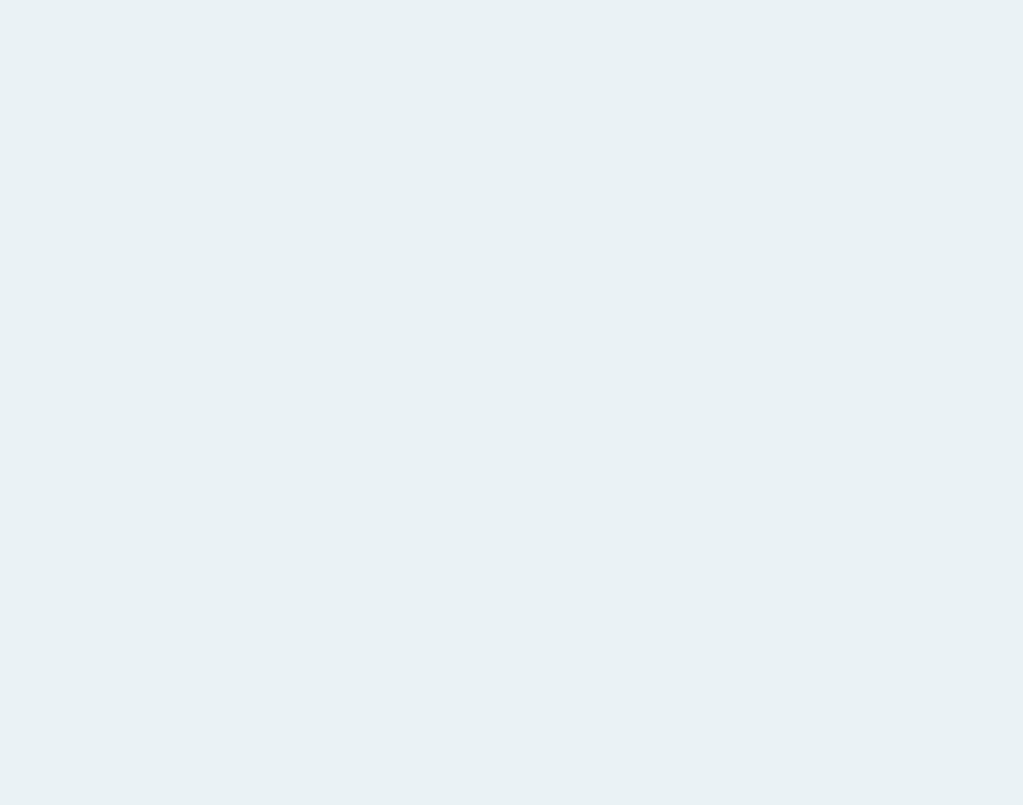
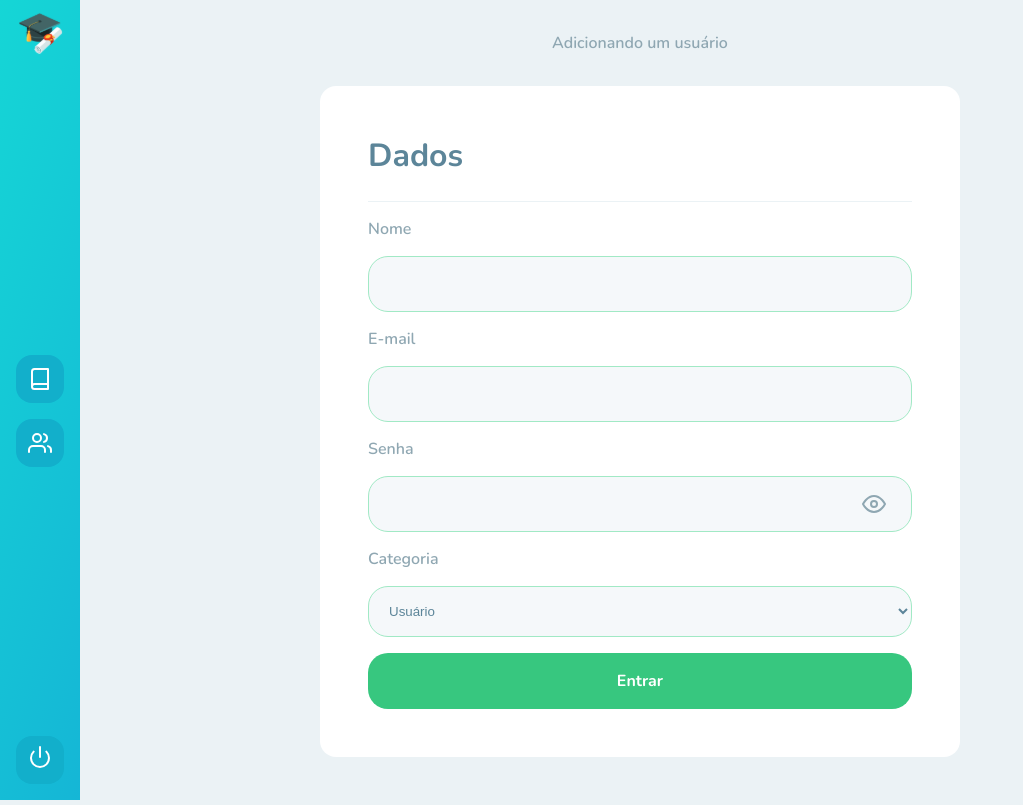
Before and after one commit to DanielSchwingel/weelib, a React (Create React App) app in the folder frontend/: page /user/create in a window 1280 px wide. Shown: the whole page, without its empty margins (0-1023 px from the left). Built offline with nearby package versions, Linux system fonts and the light colour scheme.

Commit message:
Created user page

```diff
--- /dev/null
+++ b/frontend/src/components/fields/Select.tsx
@@ -0,0 +1,25 @@
+import React from 'react';
+import { useField  } from 'formik';
+
+import iSelect from '../../interfaces/select';
+import '../../styles/components/form/select.css'
+
+const Select: React.FC<iSelect> = (props)=> {
+   const [ field, meta ] = useField(props.name);
+
+   return (
+      <div id='component-select'>
+         <label htmlFor={props.name}>{props.label}</label>
+         <select id={props.name} {...field} {...props} >
+            {props.options.map(options => {
+               return (
+                  <option key={options.value} value={options.value}>{options.description}</option>
+               )
+            })}
+         </select>
+         { meta.error && meta.touched && (<span className='error'>{meta.error}</span>) }
+      </div>
+   )
+}
+
+export default Select;
--- /dev/null
+++ b/frontend/src/components/forms/User.tsx
@@ -0,0 +1,61 @@
+import React from 'react';
+import { Formik, Form, FormikProps } from 'formik';
+import * as Yup from 'yup';
+
+import Input from '../fields/Input';
+import Select from '../fields/Select';
+import iUser from '../../interfaces/user';
+import {validationsMessages} from '../../utils/Message';
+
+const options = [
+   {
+      value: 1,
+      description: 'Administrador',
+   },
+   {
+      value: 2,
+      description: 'Usuário'
+   }
+]
+
+export const User: React.FC = ()=> {
+   const validationSchema = Yup.object().shape(
+      {
+         name: Yup.string().required(validationsMessages.required),
+         email: Yup.string().email(validationsMessages.invalid).required(validationsMessages.required),
+         password: Yup.string().required(validationsMessages.required),
+         category: Yup.number().required(validationsMessages.required)
+      }
+   );
+
+   return (
+      <Formik
+         initialValues= {
+            {
+               name: '',
+               email: '',
+               password: '',
+               category: 2
+            }
+         }
+         onSubmit={ (values,actions) =>
+            {
+               alert('cas')
+               actions.setSubmitting(false);
+               console.log(values);
+            }
+         }
+         validationSchema={validationSchema}
+      >
+         {( props: FormikProps<iUser> )=>(
+            <Form>
+               <Input label='Nome' fieldName='name'/>
+               <Input label='E-mail' fieldName='email'/>
+               <Input label='Senha' fieldName='password' isPassword={true}/>
+               <Select label='Categoria' name='category'  options={options}/>
+               <button className='success' type='submit'>Entrar </button>
+            </Form>
+         )}
+      </Formik>
+   )
+};
--- /dev/null
+++ b/frontend/src/interfaces/select.ts
@@ -0,0 +1,14 @@
+import { SelectHTMLAttributes } from 'react';
+
+interface iOption {
+   value: number,
+   description: string
+}
+
+interface iSelect extends SelectHTMLAttributes<HTMLSelectElement> {
+   label: string,
+   name: string,
+   options : Array<iOption>
+};
+
+export default iSelect;
--- /dev/null
+++ b/frontend/src/interfaces/user.ts
@@ -0,0 +1,11 @@
+interface iUser {
+   id?: number,
+   name: string,
+   email: string,
+   password: string,
+   token_rp?: string,
+   expiration_rp?: Date,
+   category: number
+}
+
+export default iUser;
--- /dev/null
+++ b/frontend/src/pages/User.tsx
@@ -0,0 +1,24 @@
+import React from 'react';
+
+import Sidebar from '../components/Sidebar';
+import { User as Form } from '../components/forms/User';
+import '../styles/pages/user.css';
+
+const User: React.FC = ()=> {
+   return (
+      <div id='page-user'>
+         <Sidebar/>
+         <div className='content'>
+            <header>
+               <p>Adicionando um usuário</p>
+            </header>
+            <main>
+               <h1>Dados</h1>
+               <Form />
+            </main>
+         </div>
+      </div>
+   )
+};
+
+export default User;
--- a/frontend/src/routes.tsx
+++ b/frontend/src/routes.tsx
@@ -8,7 +8,7 @@ import ForgotPassword from './pages/ForgotPassword';
 import Books from './pages/Books';
 import Users from './pages/Users';
 import CreateBook from './pages/CreateBook';
-import Book from './pages/Book';
+import User from './pages/User';
 
 const Routes: React.FC = ()=> {
    return (
@@ -21,6 +21,7 @@ const Routes: React.FC = ()=> {
             <Route path='/books' component={Books} />
             <Route path='/users' component={Users} />
             <Route path='/book/create' component={CreateBook} />
+            <Route path='/user/create' component={User} />
          </Switch>
       </BrowserRouter>
    )
--- /dev/null
+++ b/frontend/src/styles/components/form/select.css
@@ -0,0 +1,39 @@
+#component-select {
+   display: flex;
+   flex-direction: column;
+}
+
+#component-select label {
+   font-weight: 600;
+   color: var(--label-color);
+   margin: 1rem 0rem;
+}
+
+#component-select select {
+   /* -webkit-appearance:none;
+   -moz-appearance:none;
+   -ms-appearance:none;
+   appearance:none; */
+
+   cursor:pointer;
+
+
+
+
+
+
+   width: 100%;
+
+   border: 1px solid var(--border-input-color);
+   border-radius: 1.25rem;
+   outline: 0;
+
+   background: var(--background-input-color);
+   padding: 1rem;
+
+   color: var(--title-color);
+}
+
+select::-ms-expand {
+   display: none;
+}
--- /dev/null
+++ b/frontend/src/styles/pages/user.css
@@ -0,0 +1,24 @@
+#page-user .content {
+   width: 50%;
+   margin: auto;
+}
+
+#page-user .content header {
+   color: var(--label-color);
+   padding: 2rem;
+   text-align: center;
+}
+
+#page-user .content main {
+   background-color: var(--white-color);
+   padding: 3rem;
+   border-radius: 1rem;
+   margin-bottom: 3rem;
+}
+
+#page-user .content main h1 {
+   color: var(--title-color);
+   padding-bottom: 1.5rem;
+   border-bottom: 1px solid var(--grey-color);
+
+}
```
Also changed, not shown: frontend/src/pages/Book.tsx (+6 -57 lines), 1 other file (tests, documents, lock files or other folders).
